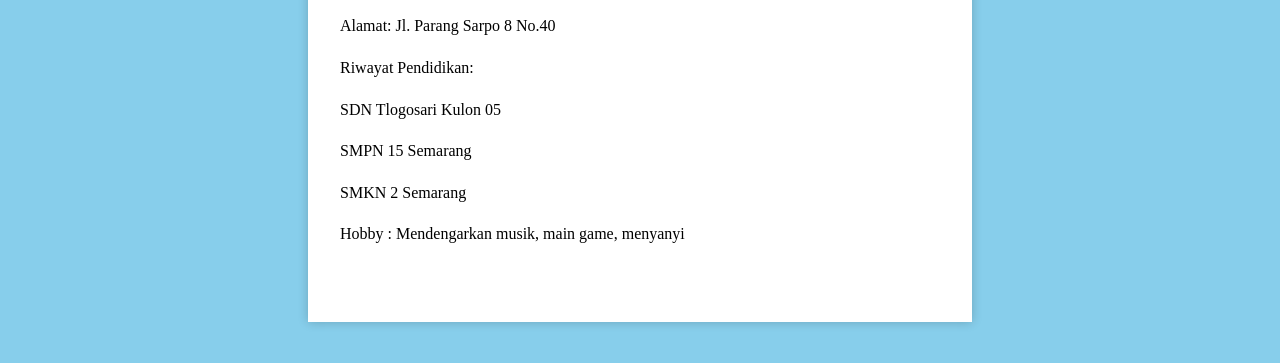
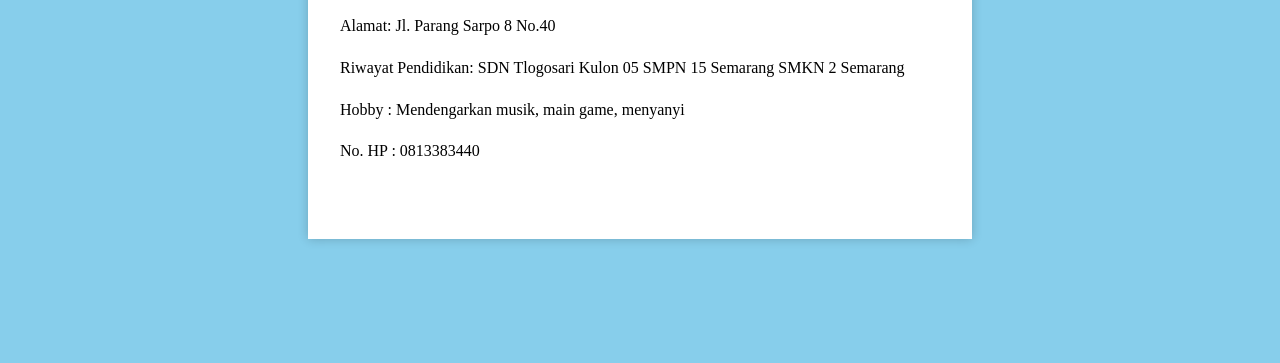
Before and after one commit to xxwooxx/azizah, a plain HTML site: page index.html in a window 1280 px wide. Shown: the part 423-786 px from the top of the page. Drawn offline with Linux system fonts and the light colour scheme.

Commit message:
Update index.html

```diff
--- a/index.html
+++ b/index.html
@@ -69,15 +69,16 @@
   </header>
 
   <div class="container">
-    <img class="profile-picture" src="winter.jpg" alt="Profil Picture">
+    <img class="profile-picture" src=winter.jpg alt="Profil Picture">
     <h1>Siti Azizah Nur Aisyiyah</h1>
     <p>TTL : Semarang, 6 Agustus 2007</p>
     <p>Alamat: Jl. Parang Sarpo 8 No.40</p>
-    <p>Riwayat Pendidikan:</p>
-    <p>SDN Tlogosari Kulon 05</p>
-    <p>SMPN 15 Semarang</p>
-    <p>SMKN 2 Semarang</p>
+    <p>Riwayat Pendidikan:
+    SDN Tlogosari Kulon 05
+    SMPN 15 Semarang
+    SMKN 2 Semarang</p>
     <p>Hobby : Mendengarkan musik, main game, menyanyi</p>
+    <p>No. HP : 0813383440</p>
 
     <div class="social-links">
       <!-- Ganti tautan dengan tautan media sosial Anda -->
```
